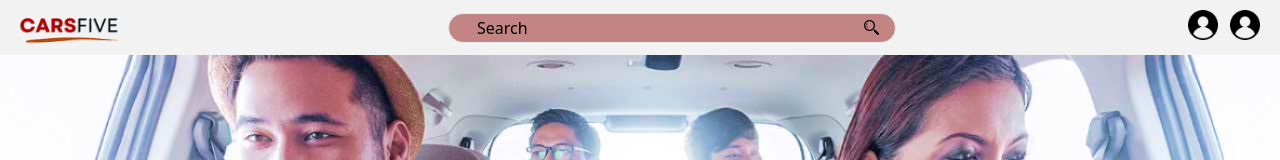
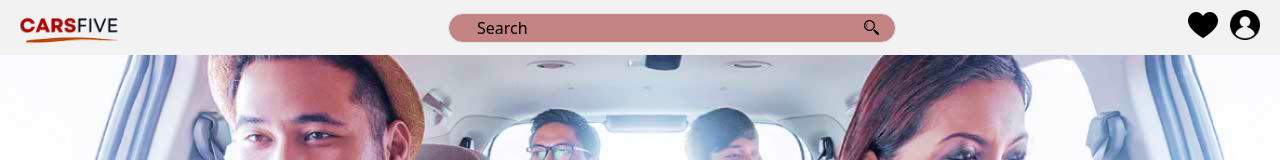
Before and after one commit to ridho-chaniago/RentCars, a React (Vite) app in the folder rentcar/: page / in a window 1280 px wide. Shown: the top 160 px of the page. Built offline with nearby package versions, Linux system fonts and the light colour scheme.

Commit message:
auto deploy

```diff
--- a/rentcar/src/component/molecules/BtnIcon.jsx
+++ b/rentcar/src/component/molecules/BtnIcon.jsx
@@ -10,7 +10,7 @@ export const BtnUser = () => {
 export const BtnFav = () => {
     return (
         <button>
-            <img width={"30px"} src="images/user.png" alt="" />
+            <img width={"30px"} src="images/Fav.png" alt="" />
         </button>
     )
 }
```
